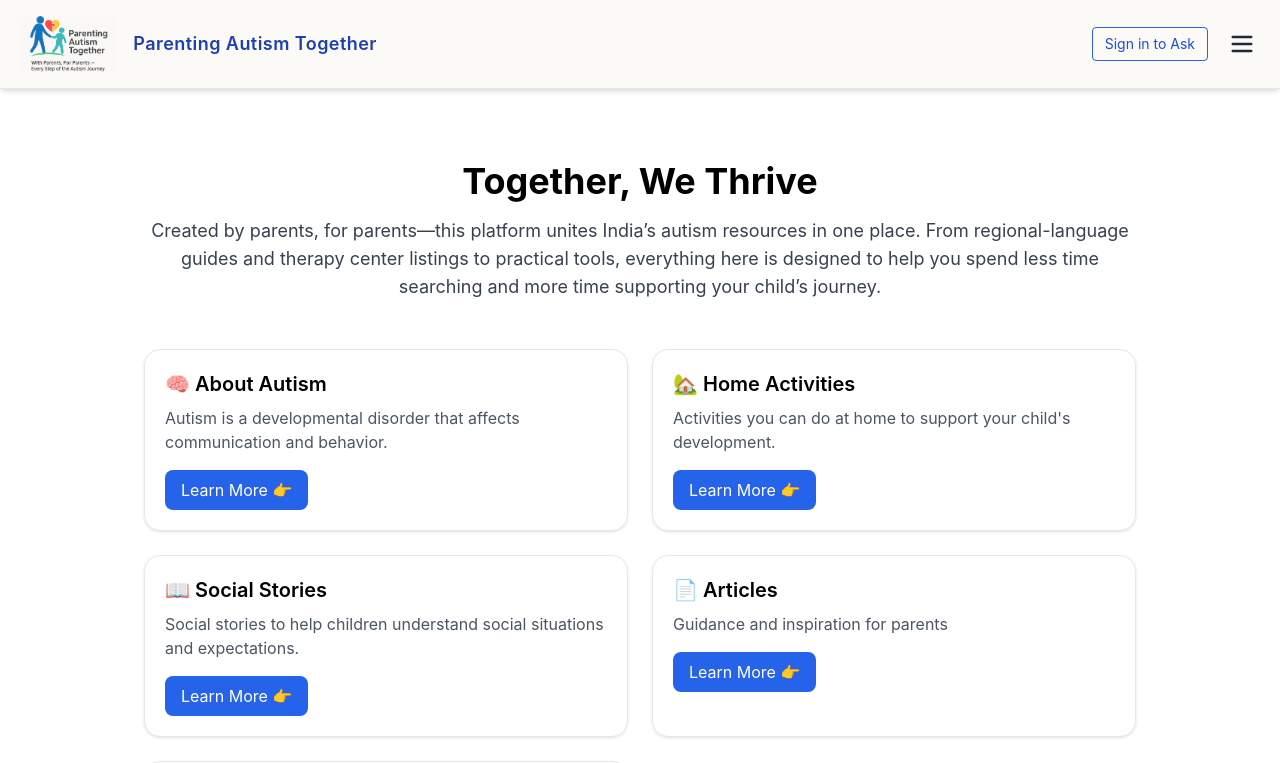
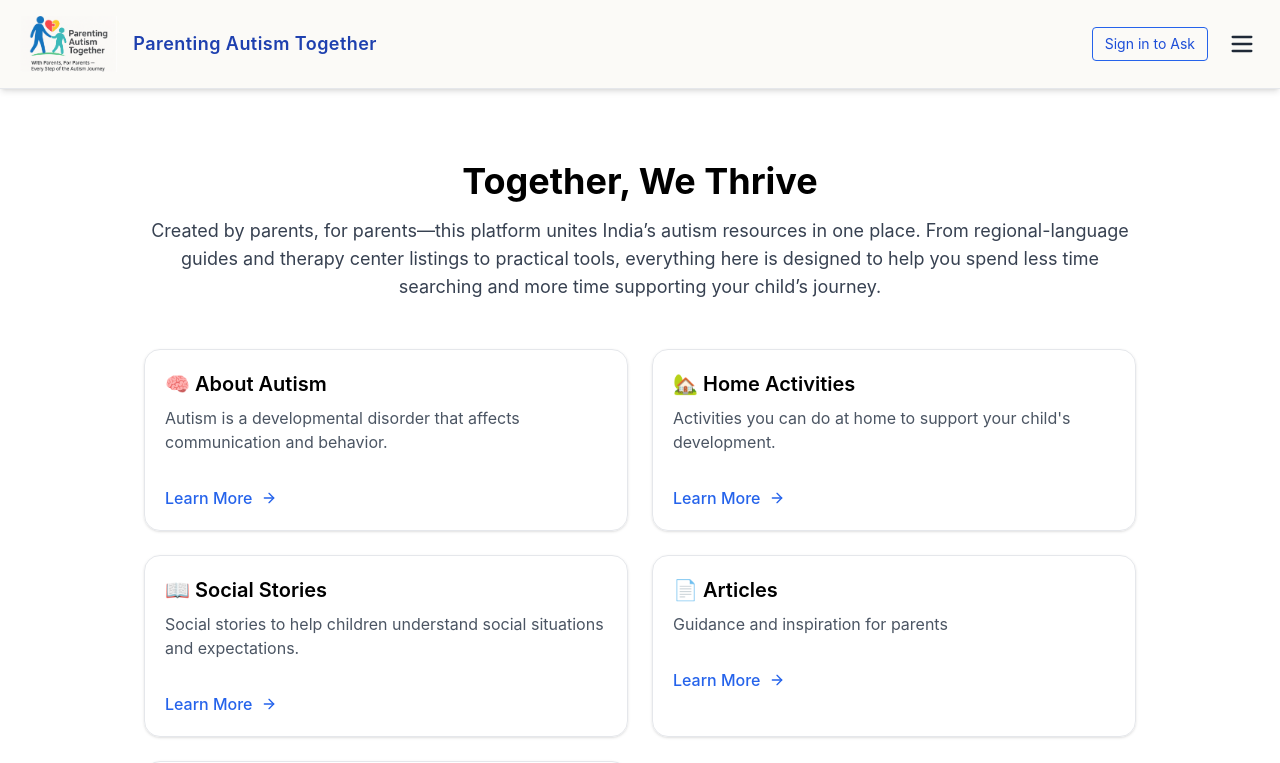
Before and after one commit to rohanbhadekar/AutismSupport, a React (Create React App) app in the folder my-app/: page / in a window 1280 px wide. Shown: the top 763 px of the page. Built offline with nearby package versions, Linux system fonts and the light colour scheme; no server answers.

Commit message:
Load more

```diff
--- a/my-app/src/locales/en/translation.json
+++ b/my-app/src/locales/en/translation.json
@@ -28,7 +28,7 @@
     "articlesEmoji": "📄",
     "govtSchemesEmoji": "🏛️",
     "findCentreEmoji": "📍",
-    "learnMore": "Learn More 👉",
+    "learnMore": "Learn More",
     "aboutAutismEmoji": "🧠",
     "homeEmoji": "🏠",
     "contactEmoji": "📞"
--- a/my-app/src/locales/hi/translation.json
+++ b/my-app/src/locales/hi/translation.json
@@ -29,7 +29,7 @@
     "govtSchemesEmoji": "🏛️",
     "findCentreEmoji": "📍",
     "aboutAutismEmoji": "🧠",
-    "learnMore": "अधिक जानें 👉"
+    "learnMore": "अधिक जानें"
   },
 
   "rights_reserved": "सर्वाधिकार सुरक्षित",
--- a/my-app/src/locales/mr/translation.json
+++ b/my-app/src/locales/mr/translation.json
@@ -29,7 +29,7 @@
     "govtSchemesEmoji": "🏛️",
     "findCentreEmoji": "📍",
     "aboutAutismEmoji": "🧠",
-    "learnMore": "अधिक जाणून घ्या 👉"
+    "learnMore": "अधिक जाणून घ्या"
   },
 
   "rights_reserved": "सर्वाधिकार सुरक्षित",
--- a/my-app/src/pages/HomPageSteps.jsx
+++ b/my-app/src/pages/HomPageSteps.jsx
@@ -2,6 +2,9 @@ import { useTranslation } from "react-i18next";
 import { useNavigate } from "react-router-dom";
 import { Helmet } from "react-helmet";
 import { useEffect } from "react";
+import { ArrowRight } from "lucide-react"; // nice arrow icon
+import { Link } from "react-router-dom";
+
 <Helmet>
   <title>Parenting Autism Together | Support for Indian Parents</title>
   <meta name="description" content="Explore resources, activities, and government schemes for autism parenting in India. Available in Marathi, Hindi, and English." />
@@ -88,15 +91,21 @@ function HomePage() {
               {t(feature.emojiKey)} {t(feature.titleKey)}
             </h2>
             <p className="text-gray-600 mb-4">{t(feature.descKey)}</p>
-            <button
+            {/* <button
               onClick={() => navigate(feature.route)}
               className="mt-auto bg-blue-600 text-white px-4 py-2 rounded-lg hover:bg-blue-700"
             >
               {t("nav.learnMore") || "Learn More"}
-            </button>
+            </button> */}
+
+             <a className="group inline-block cursor-pointer text-blue-600 font-medium" href="#"
+               onClick={() => navigate(feature.route)}>
+                <div className="mt-4 flex items-center text -blue-600 font-medium">
+                    {t("nav.learnMore") || "Learn More"}
+                    <ArrowRight className="ml-2 h-4 w-4 transition-transform group-hover:translate-x-1" />
+                  </div>
+              </a>
           </div>
-
-
         ))}
       </div>
       <br></br>
```
